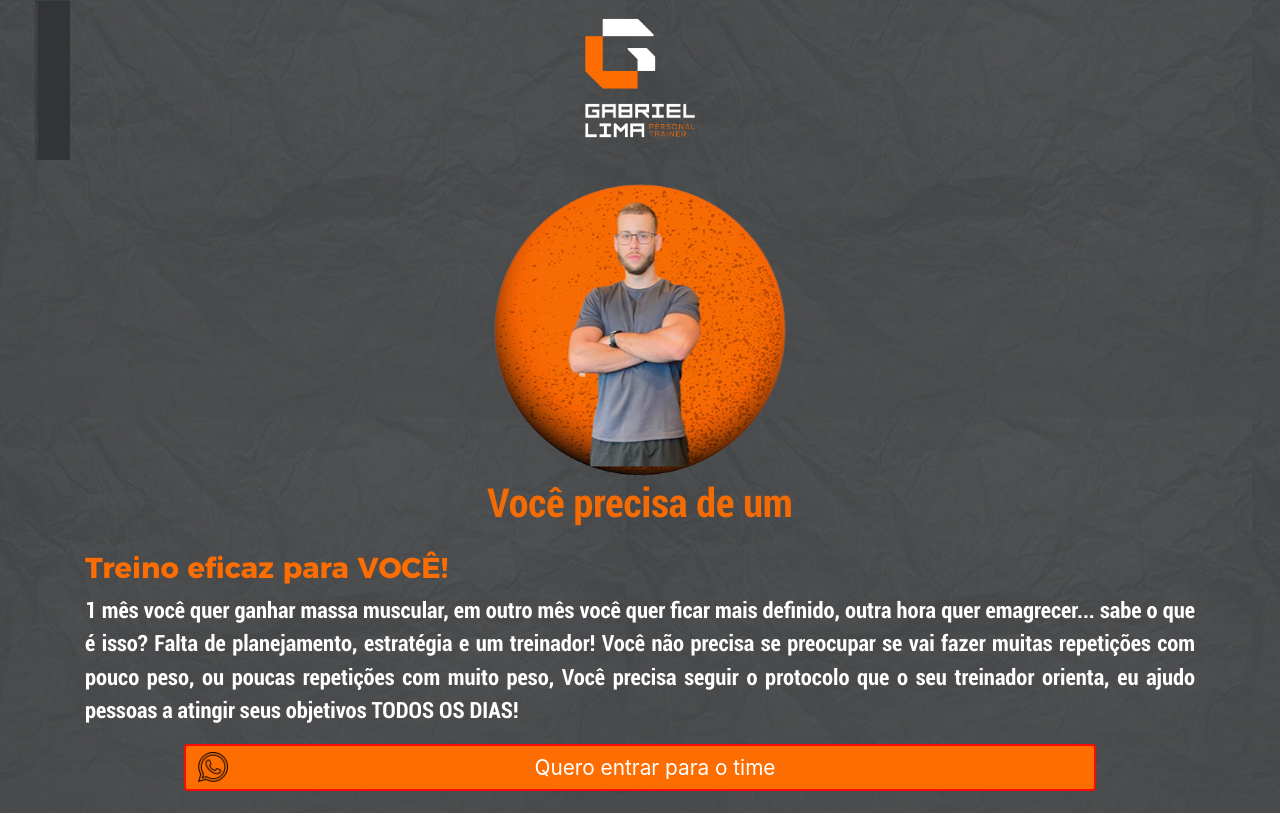
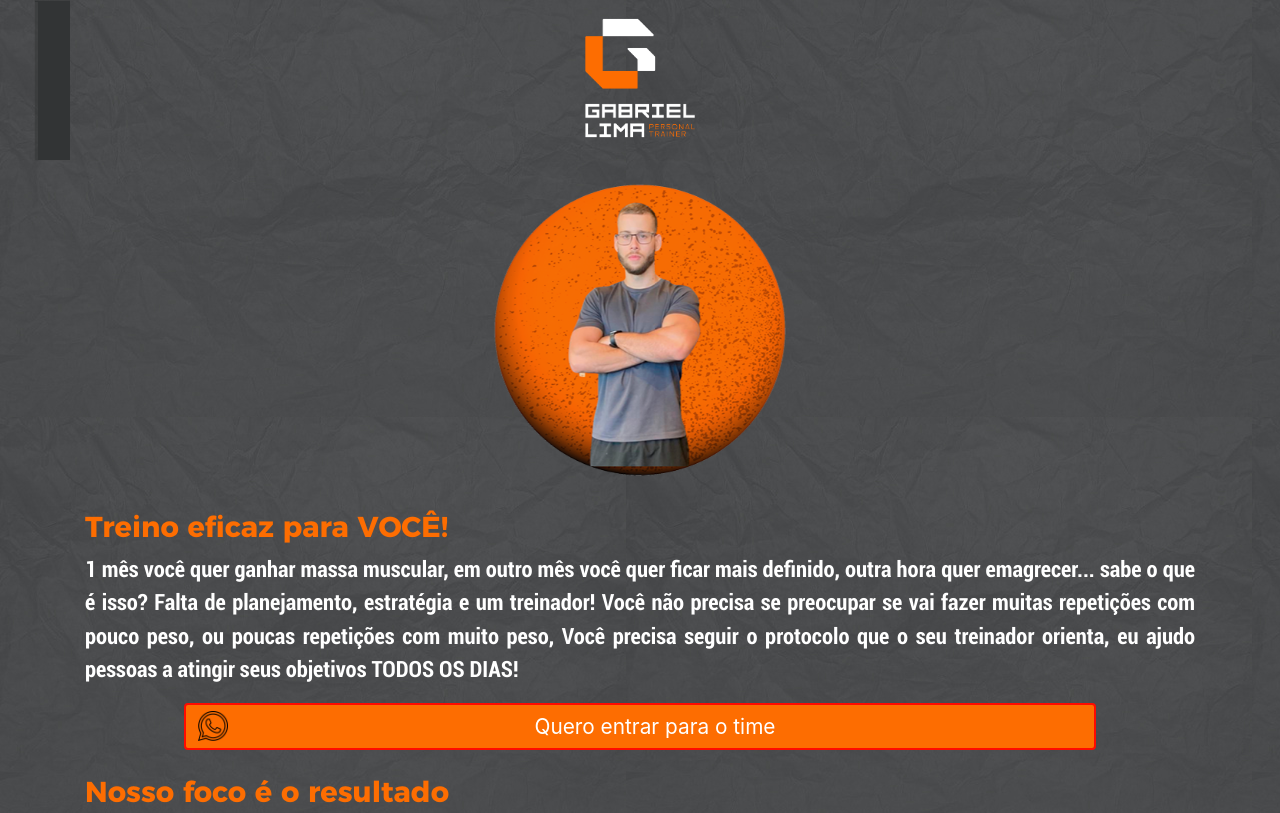
Before and after one commit to Luizalexsandro99/GabrielPersonal, a plain HTML site: page index.html in a window 1280 px wide. Shown: the top 813 px of the page. Drawn offline with nearby package versions, Linux system fonts and the light colour scheme.

Commit message:
att frases

```diff
--- a/css/stylePrincipal.css
+++ b/css/stylePrincipal.css
@@ -130,11 +130,12 @@ body{
 }
 
 #paragrafoSupere{
-    text-align: justify;
+    text-align:justify ;
     font-size: 1.4rem;
     font-weight: 500;
     color: white;
     font-family: tantoFaz;
+
 }
 
 #butao{
--- a/index.html
+++ b/index.html
@@ -33,19 +33,16 @@
 
                 <div id="divImgError" class="col-12">
                 </div>
-                <div id="voceprecisa" class="col-12">
-                    <h4 class="sumindo">Você precisa de um</h4>
-                </div>
 
             </div>
 
-            <div class="row efe">
+            <div class="efe">
+                <div class="row ">
                     <div class="col-12" id="divHiper">
                         <h4>Treino eficaz para <span id="voce">VOCÊ!</span></h4>
                     </div>
                 </div>
-
-            <div class="row efe" id="resultado">
+                <div class="row " id="resultado">
                     <div class="col-12">
                         <p id="paragrafoSupere">1 mês você quer ganhar massa muscular, em outro mês você
                             quer ficar mais definido, outra hora quer emagrecer... sabe o que
@@ -56,6 +53,7 @@
                             pessoas a atingir seus objetivos TODOS OS DIAS!</p>
                     </div>
                     <button class="btn" id="butao"> <img id="imgbtn" src="imagens/whatsapp (2).png" width="30px" alt=""> <a class="linkwpp" href="https://api.whatsapp.com/message/JJIHPLANMJMNB1?autoload=1&app_absent=0">Quero entrar para o time</a></button>
+                </div>
             </div>
 
             <div class="row efe">
```
Lines whose indentation alone changed are shown as unchanged.
